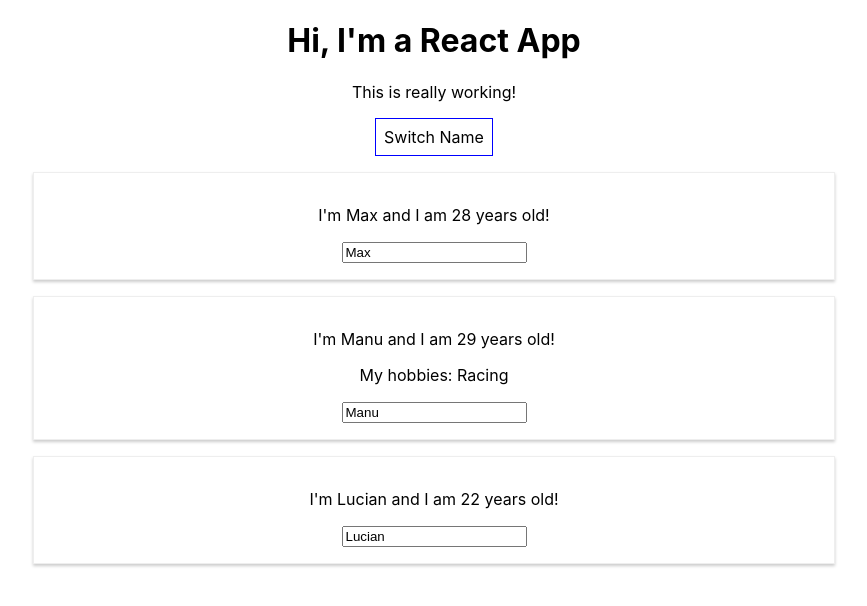
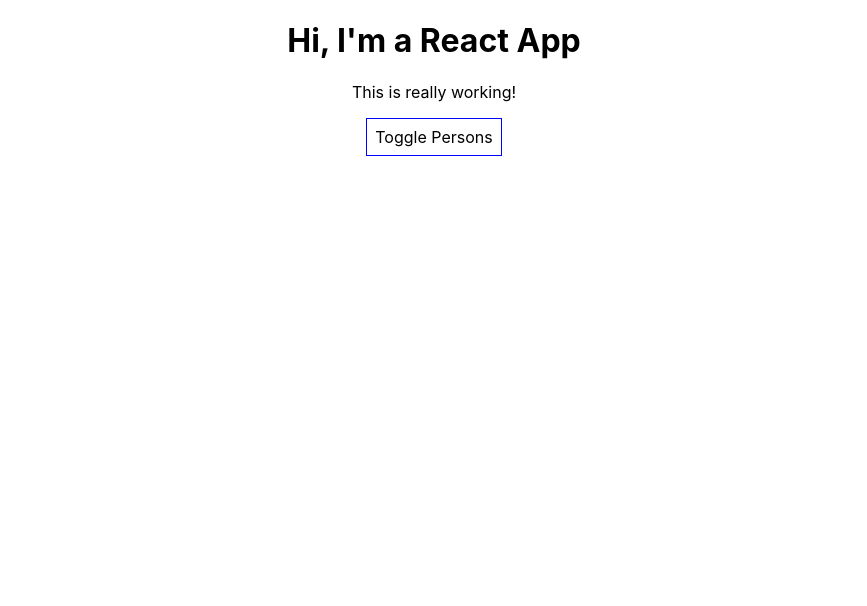
Before and after one commit to CochiorHeghiLucian/React-Learning, a React (Create React App) app: page / in a window 1280 px wide. Shown: the top 606 px of the page, without its empty margins (206-1073 px from the left). Built offline with nearby package versions, Linux system fonts and the light colour scheme.

Commit message:
Addind rander components by a conditional expresion Outputting Lists

```diff
--- a/src/App.js
+++ b/src/App.js
@@ -8,7 +8,8 @@ const app = props => {
       { name: "Max", age: 28 },
       { name: "Manu", age: 29 },
       { name: "Lucian", age: 22 }
-    ]
+    ],
+    showPersons: false
   });
 
   console.log(personsState);
@@ -19,7 +20,8 @@ const app = props => {
         { name: newName, age: 28 },
         { name: "Manu", age: 29 },
         { name: "Lucian", age: 20 }
-      ]
+      ],
+      showPersons: personsState.showPersons
     });
   };
 
@@ -29,7 +31,8 @@ const app = props => {
         { name: "Max", age: 28 },
         { name: event.target.value, age: 29 },
         { name: "Lucian", age: 26 }
-      ]
+      ],
+      showPersons: personsState.showPersons
     });
   };
 
@@ -38,16 +41,20 @@ const app = props => {
     font: "inherit",
     border: "1px solid blue",
     padding: "8px",
-    curson: 'pointer'
+    curson: "pointer"
   };
 
-  return (
-    <div className="App">
-      <h1>Hi, I'm a React App</h1>
-      <p>This is really working!</p>
-      <button style={style} onClick={() => switchNameHandler("Heghi!!")}>
-        Switch Name
-      </button>
+  const togglePersonsHandler = event => {
+    setPersonsState({
+      persons: personsState.persons,
+      showPersons: !personsState.showPersons
+    });
+  };
+
+  let persons = null;
+  if (personsState.showPersons) {
+    persons = (
+      <div>
         <Person
           name={personsState.persons[0].name}
           age={personsState.persons[0].age}
@@ -66,6 +73,18 @@ const app = props => {
         />
       </div>
     );
+  }
+
+  return (
+    <div className="App">
+      <h1>Hi, I'm a React App</h1>
+      <p>This is really working!</p>
+      <button style={style} onClick={() => togglePersonsHandler()}>
+        Toggle Persons
+      </button>
+      {persons}
+    </div>
+  );
   // return React.createElement('div', {className: 'App'}, React.createElement('h1', null, 'Hi, I\'m a React App!!!'));
 };
 
```
Lines whose indentation alone changed are shown as unchanged.
